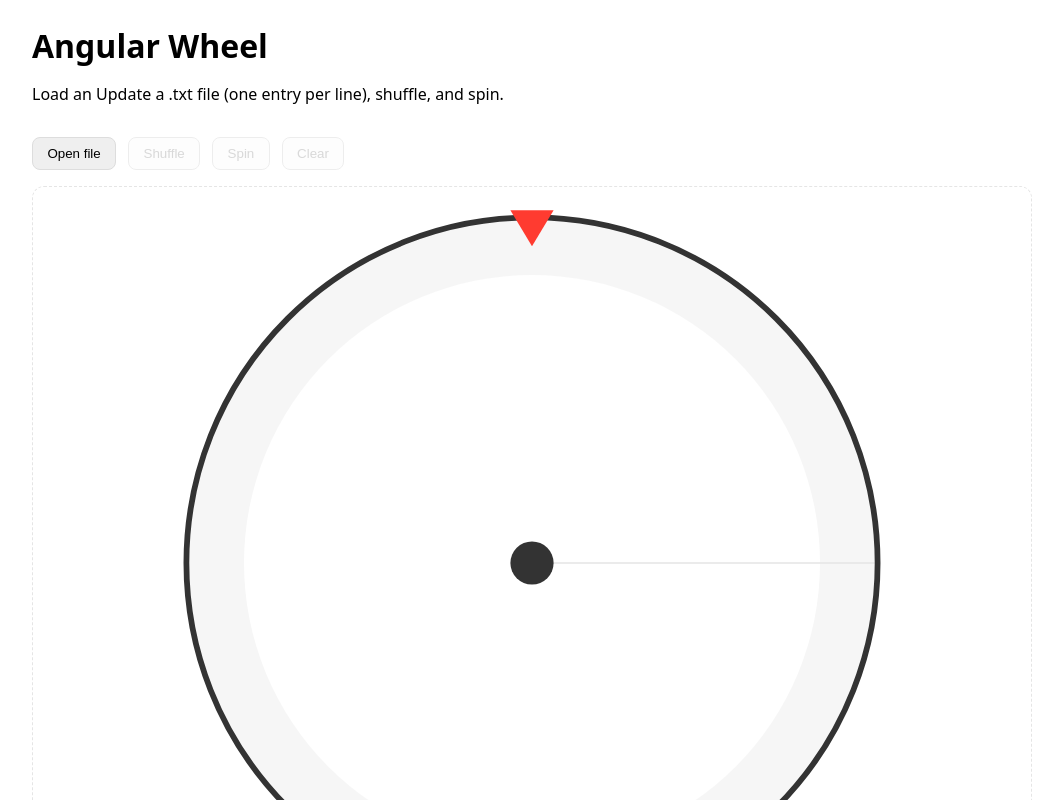
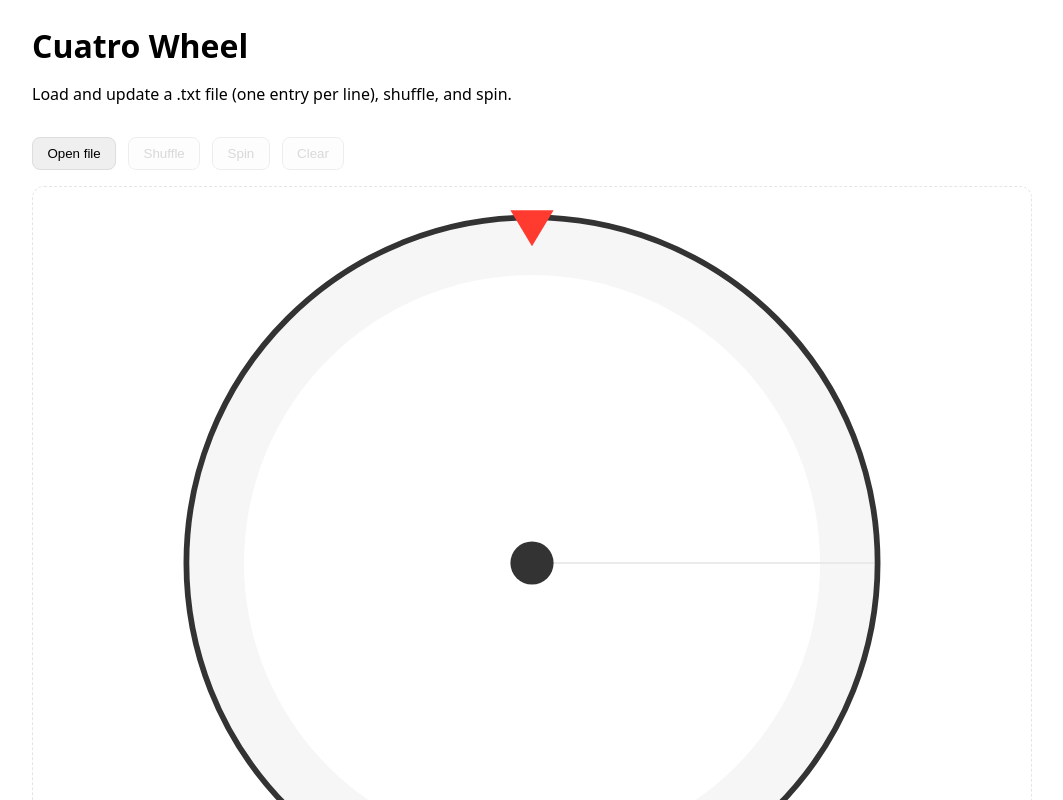
Before and after one commit to LuigiEspinosa/list-wheel, an Angular app: page / in a window 1280 px wide. Shown: the top 800 px of the page, without its empty margins (108-1171 px from the left). Built offline with nearby package versions, Linux system fonts and the light colour scheme.

Commit message:
chore: fix header typo and guard against oversized files

```diff
--- a/src/app/app.component.html
+++ b/src/app/app.component.html
@@ -1,7 +1,7 @@
 <main class="layout">
   <header class="header">
-    <h1>Angular Wheel</h1>
-    <p>Load an Update a .txt file (one entry per line), shuffle, and spin.</p>
+    <h1>Cuatro Wheel</h1>
+    <p>Load and update a .txt file (one entry per line), shuffle, and spin.</p>
   </header>
 
   <section class="panel">
--- a/src/app/components/wheel-svg/wheel-svg.component.ts
+++ b/src/app/components/wheel-svg/wheel-svg.component.ts
@@ -148,5 +148,10 @@ export class WheelSvgComponent {
     const centerOfIdx = (idx + 0.5) * step;
     const targetWheelAngle = -(centerOfIdx + Math.PI / 2);
     this.angle.set(targetWheelAngle);
+
+    // * Screen readers - the aria-live region lives in app.component.html
+    //   and is the only non-visual cue that the wheel settled.
+    const live = document.getElementById('winner-live');
+    if (live && winner) live.textContent = `Winner: ${winner}`;
   }
 }
--- a/src/app/services/entry.service.ts
+++ b/src/app/services/entry.service.ts
@@ -22,6 +22,8 @@ export class EntryService {
   private fileHandle = signal<FileSystemFileHandle | null>(null);
   private popupBlockedTimer: ReturnType<typeof setTimeout> | null = null;
 
+  private static readonly MAX_BYTES = 20 * 1024 * 1024;
+
   readonly hasFileHandle = computed(() => this.fileHandle() !== null);
   readonly isWinnerUrl = computed(() => this.winnerUrls().length > 0);
 
@@ -39,6 +41,11 @@ export class EntryService {
   });
 
   loadFromText(raw: string) {
+    if (raw.length > EntryService.MAX_BYTES) {
+      this.fileError.set('File is too large. Keep it under 20 MB.');
+      return;
+    }
+
     const lines = raw
       .split(/\r?\n/)
       .map((s) => s.trim())
```
